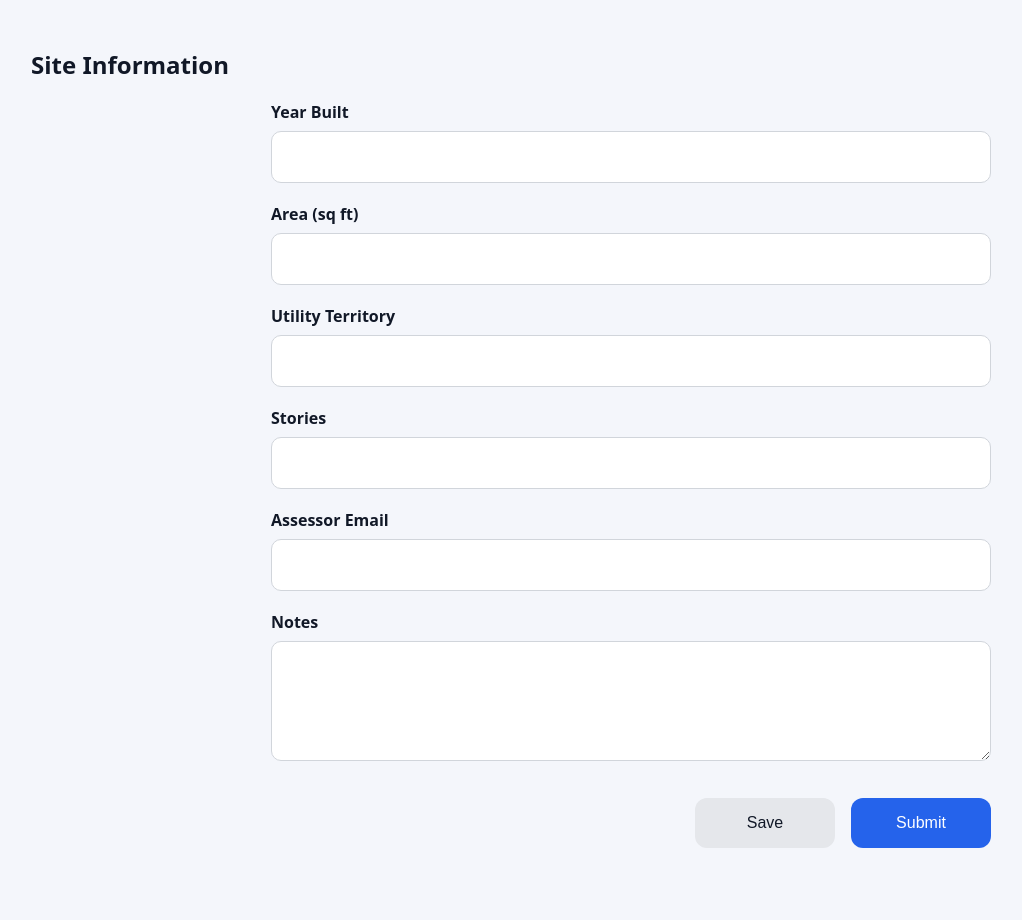
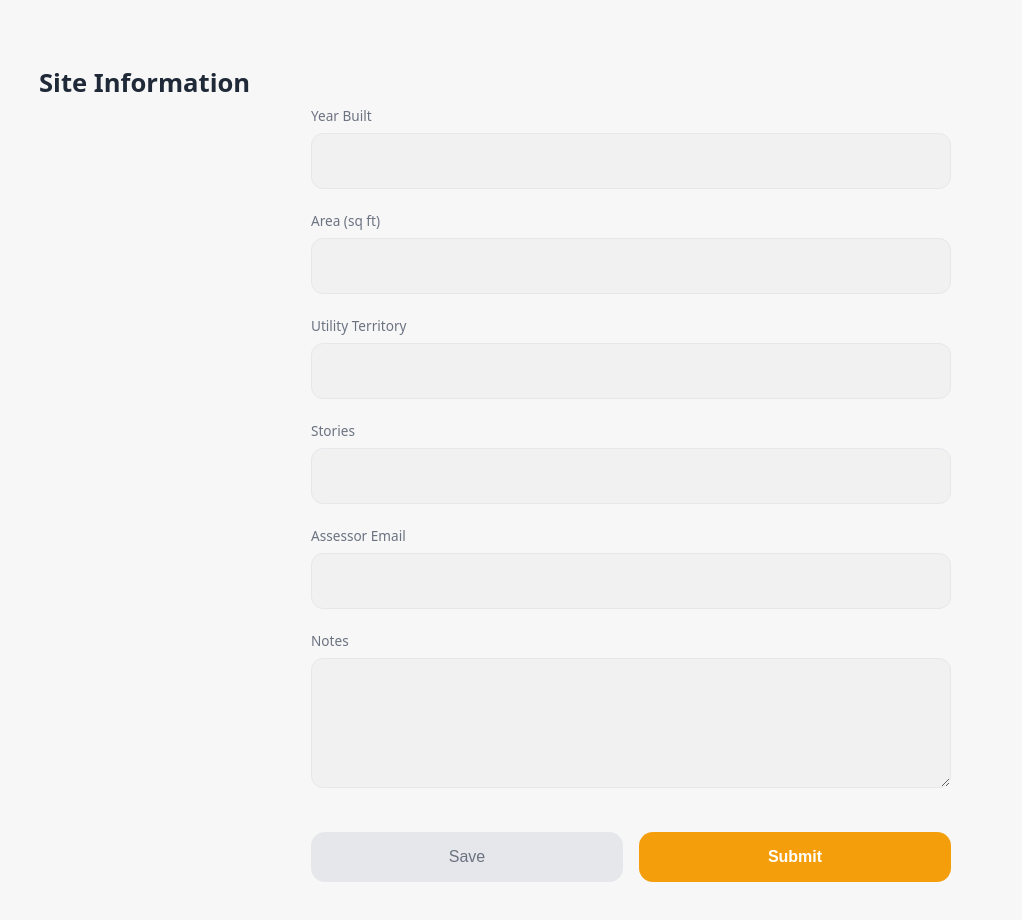
Before and after one commit to Socially-Dystant/site-form, a website: page public/index.html in a window 1280 px wide. Shown: the whole page, without its empty margins (9-1031 px from the left). Before the commit the page ends 888 px from the top, so only its background shows below. Drawn offline with Linux system fonts and the light colour scheme.

Commit message:
Mobile layout update

```diff
--- a/public/style.css
+++ b/public/style.css
@@ -4,56 +4,77 @@
 
 body {
   font-family: system-ui, -apple-system, BlinkMacSystemFont, sans-serif;
-  background: #f4f6fb;
+  background: #f7f7f7;
   margin: 0;
-  padding: 16px;
-  color: #111827;
+  padding: 20px 16px 32px;
+  color: #1f2937;
 }
 
-/* Page title */
+/* Header */
 h1 {
-  font-size: 1.5rem;
-  margin: 8px 0 20px;
+  font-size: 1.6rem;
+  font-weight: 700;
+  margin-bottom: 6px;
 }
 
-/* Form = flat layout */
+.subtitle {
+  font-size: 0.95rem;
+  color: #6b7280;
+  margin-bottom: 28px;
+}
+
+/* Flat form */
 form {
   width: 100%;
+  background: none;
   padding: 0;
-  background: none;
-  box-shadow: none;
-  border-radius: 0;
 }
 
-/* Labels */
+/* Label */
 label {
   display: block;
-  font-size: 1rem;
-  font-weight: 600;
-  margin-bottom: 20px;
+  font-size: 0.85rem;
+  font-weight: 500;
+  color: #6b7280;
+  margin-bottom: 22px;
 }
 
-/* Inputs */
+/* Input fields */
 input,
 textarea {
   width: 100%;
   margin-top: 8px;
-  padding: 16px 14px;
-  font-size: 16px; /* 👈 critical for mobile readability */
-  border-radius: 10px;
-  border: 1px solid #d1d5db;
+  padding: 18px 16px;
+  font-size: 16px;
+  border-radius: 12px;
+  border: 1px solid #e5e7eb;
+  background: #f1f1f1;
+  color: #111827;
+}
+
+/* Placeholder styling */
+input::placeholder,
+textarea::placeholder {
+  color: #9ca3af;
+}
+
+/* Focus state */
+input:focus,
+textarea:focus {
+  outline: none;
+  border-color: #f59e0b;
   background: #ffffff;
 }
 
-/* Notes field */
+/* Notes */
 textarea {
-  min-height: 120px;
+  min-height: 130px;
   resize: vertical;
 }
 
-/* Action buttons */
+/* Actions */
 .actions {
-  margin-top: 32px;
+  margin-top: 40px;
   display: flex;
   gap: 16px;
 }
@@ -61,50 +82,43 @@ textarea {
 /* Buttons */
 button {
   flex: 1;
-  padding: 16px;
+  padding: 16px 0;
   font-size: 16px;
-  border-radius: 12px;
+  border-radius: 14px;
   border: none;
   cursor: pointer;
 }
 
-button[type="submit"] {
-  background: #2563eb;
-  color: #ffffff;
+/* Secondary */
+button[type="button"] {
+  background: #e5e7eb;
+  color: #6b7280;
 }
 
-button[type="button"] {
-  background: #e5e7eb;
-  color: #111827;
+/* Primary */
+button[type="submit"] {
+  background: #f59e0b;
+  color: #ffffff;
+  font-weight: 600;
 }
 
 /* Resume box */
 #resumeBox {
-  margin-top: 32px;
+  margin-top: 36px;
 }
 
 #resumeBox input {
-  font-size: 14px;
-  padding: 14px;
+  background: #ffffff;
 }
 
-/* Desktop enhancement only */
+/* Desktop polish */
 @media (min-width: 768px) {
   body {
-    padding: 40px;
+    padding: 48px;
   }
 
   form {
-    max-width: 720px;
+    max-width: 640px;
     margin: 0 auto;
   }
-
-  .actions {
-    justify-content: flex-end;
-  }
-
-  button {
-    flex: unset;
-    min-width: 140px;
-  }
 }
```
